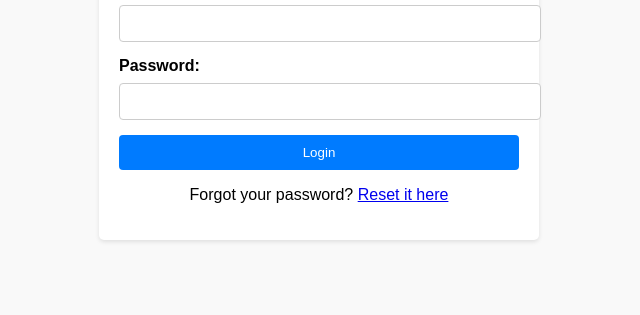
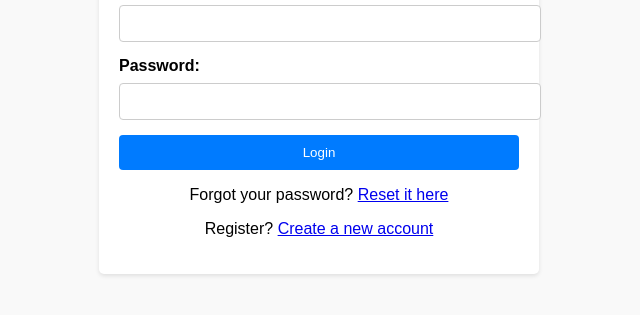
Before and after one commit to Dilpreet2208/attendance-system, a website: page public/login.html in a window 1280 px wide. Shown: the part 169-484 px from the top of the page, without its empty margins (321-961 px from the left). Drawn offline with Linux system fonts and the light colour scheme.

```diff
--- a/public/login.html
+++ b/public/login.html
@@ -17,6 +17,7 @@
       <button type="submit">Login</button>
     </form>
     <p>Forgot your password? <a href="reset.html">Reset it here</a></p>
+    <p>Register? <a href="index.html">Create a new account</a></p>
   </div>
   <script src="js/scripts.js"></script>
 </body>
```
Also changed, not shown: 1 other file.
